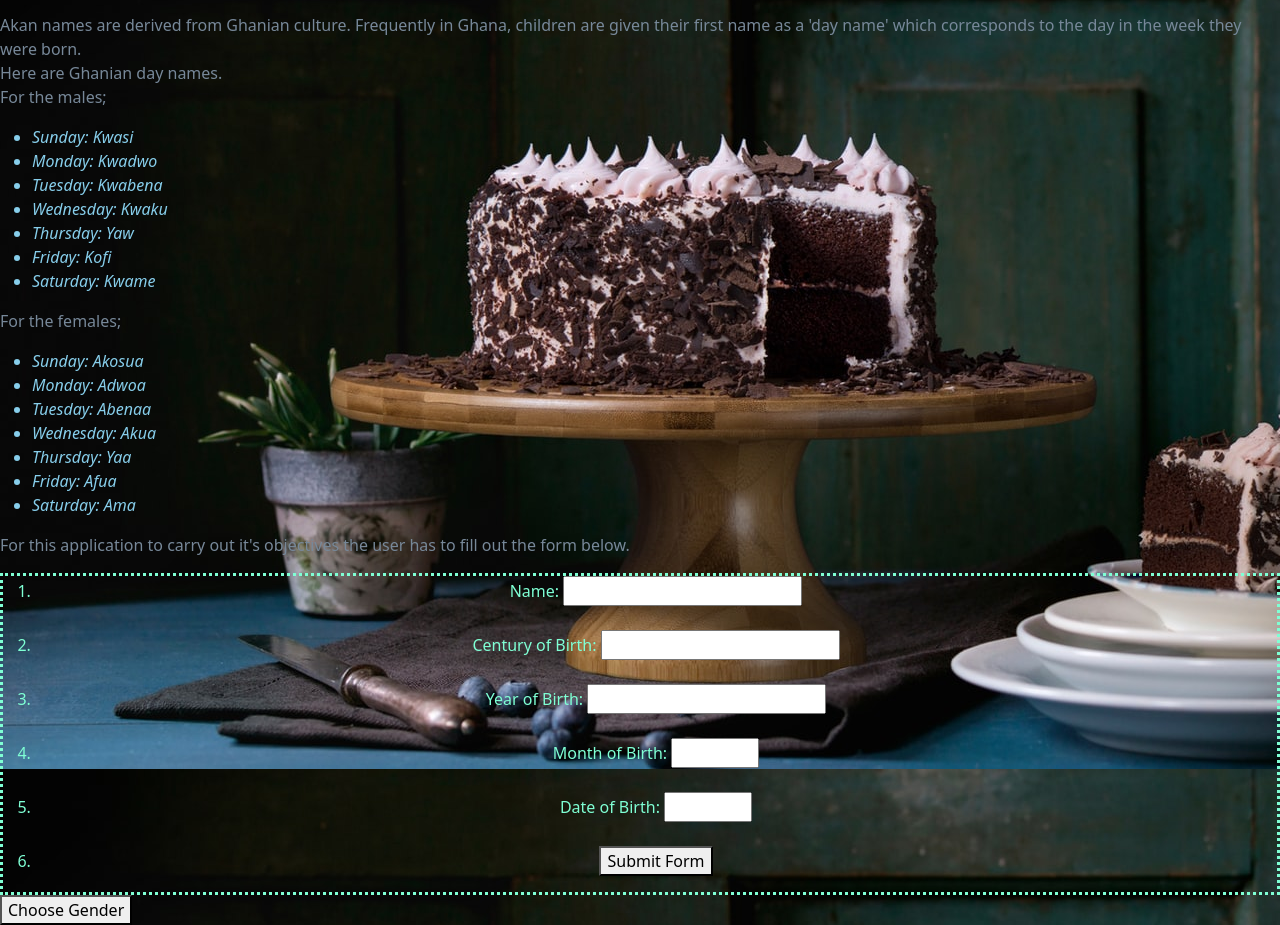
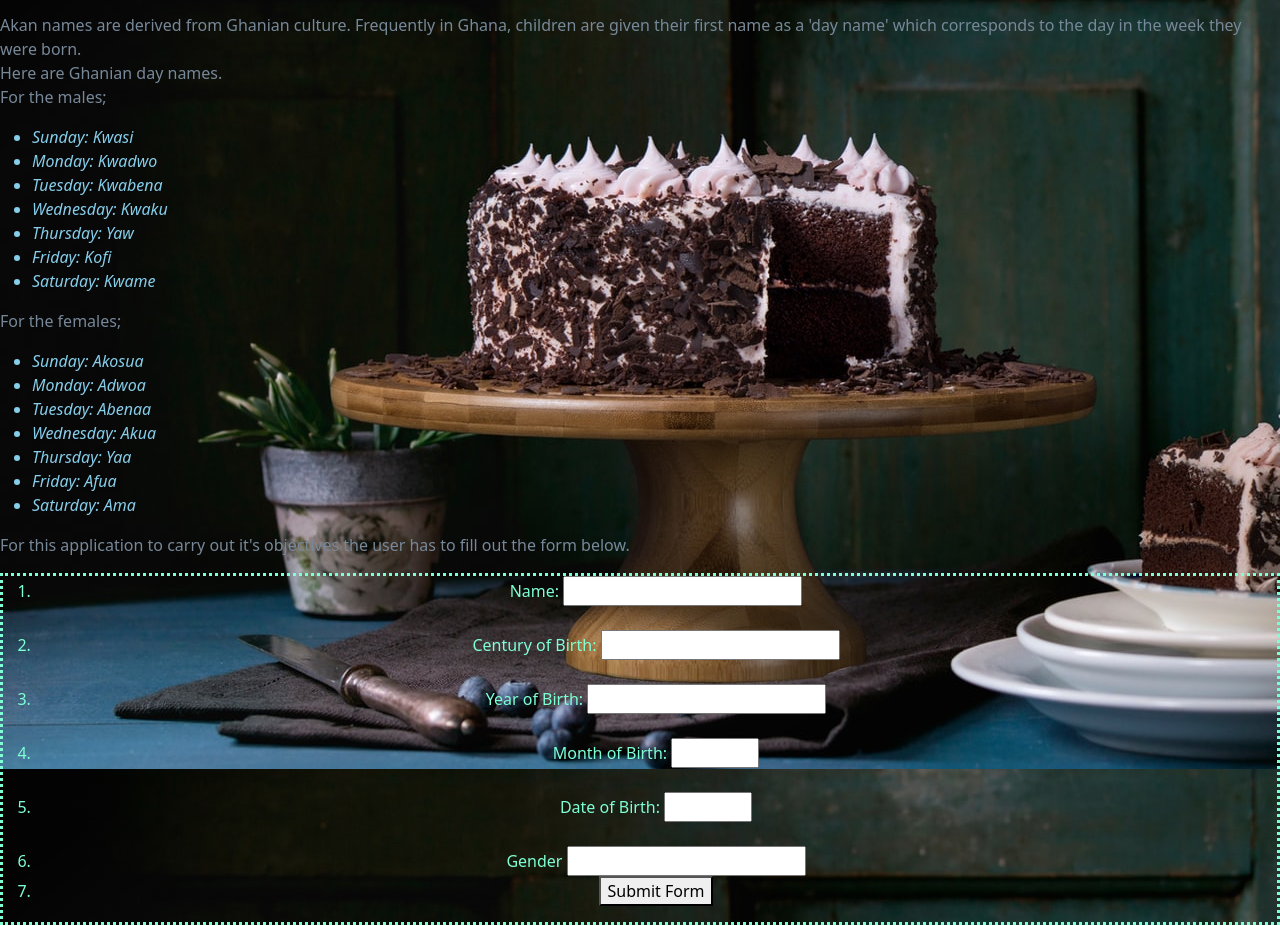
Before and after one commit to Ann-Victoria/web-application, a plain HTML site: page index.html in a window 1280 px wide. Shown: the part 131-1056 px from the top of the page. Drawn offline with Linux system fonts and the light colour scheme.

Commit message:
add changes

```diff
--- a/index.html
+++ b/index.html
@@ -61,15 +61,19 @@
             <label for="date">Date of Birth:</label>
             <input type="number" id="date" name="user-date" min="1" max="31">
           </li><br>
+          <li>
+            <label for="gender">Gender</label>
+            <input type="text" id="gender" name="user-gender">
+          </li>
           <li class="button">
-            <button type="submit">Submit Form</button>
+            <button onclick="function calculate()">Submit Form</button>
           </li>
         </ol>
 
       </form>
     </div>
 
-    <button>Choose Gender</button>
+
     <script src="scripts/scripts.js"></script>
   </body>
 </html>
```
